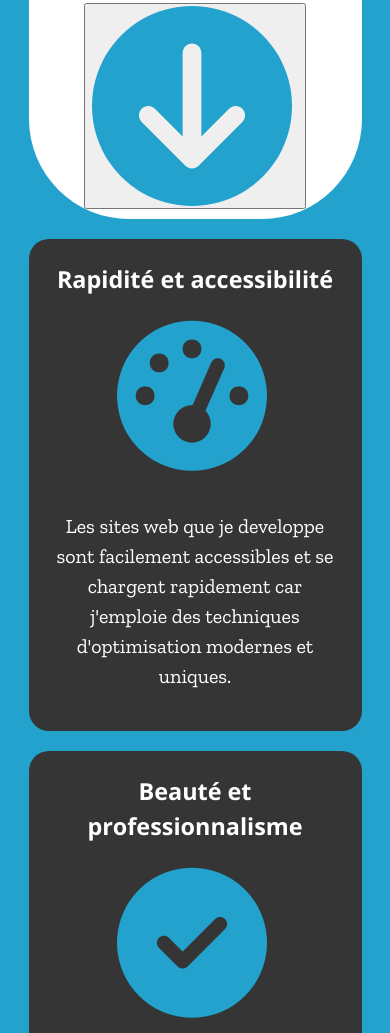
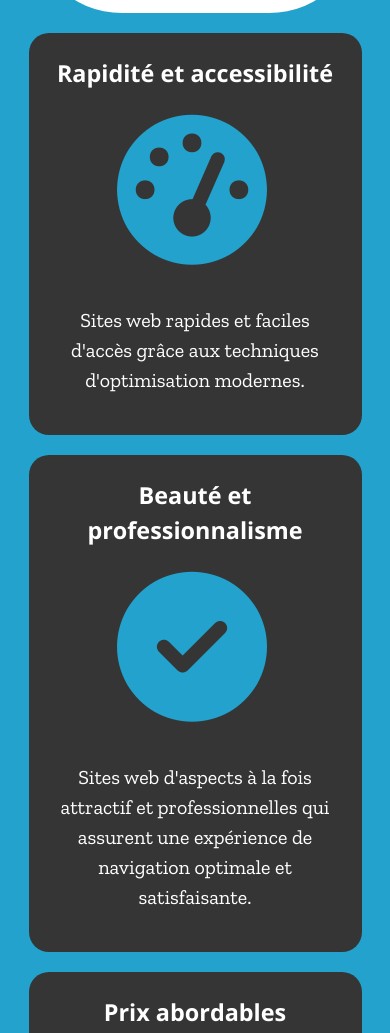
Before and after one commit to Sabaabdoulaye2/Portfolio, a plain HTML site: page index.html in a window 390 px wide. Shown: the part 2693-3726 px from the top of the page. Drawn offline with nearby package versions, Linux system fonts and the light colour scheme.

Commit message:
Updated index.html by removing font-awesome arrow in the middle and reducing navbar height for more readability of the website on smartphones

```diff
--- a/index.html
+++ b/index.html
@@ -113,26 +113,24 @@
       <section class="special-offer container--fluid color-accent">
         <div id="offer-heading" class="offer-heading container big-title">
           <h1 class="font-heading">Caractéristiques des sites que je développe</h1>
-          <button class="toggle-features"><a href="#autobiography"><span class="fas fa-arrow-circle-down"></span></a></button>
         </div>
         <article id="features" class="features grid-3">
           <div class="offer__item">
             <h3 class="offer__item-title">Rapidité et accessibilité</h3>
             <span class="offer__item-image fas fa-tachometer-alt"></span>
-            <p class="offer__item-description">Les sites web que je developpe sont facilement accessibles et se chargent rapidement car j'emploie
-              des techniques d'optimisation modernes et uniques.</p>
+            <p class="offer__item-description">Sites web rapides et faciles d'accès grâce aux techniques d'optimisation modernes.</p>
           </div>
           <div class="offer__item">
             <h3 class="offer__item-title">Beauté et professionnalisme</h3>
             <span class="offer__item-image fas fa-check-circle"></span>
-            <p class="offer__item-description">Je developpe des sites web d'aspects à la fois attractif et professionnelles
+            <p class="offer__item-description">Sites web d'aspects à la fois attractif et professionnelles
               qui assurent une expérience de navigation optimale et satisfaisante.
             </p>
           </div>
           <div class="offer__item">
             <h3 class="offer__item-title">Prix abordables</h3>
             <span class="offer__item-image fas fa-dollar-sign"></span>
-            <p class="offer__item-description">Mes prix très abordables.
+            <p class="offer__item-description">Sites web aux prix très abordables.
             </p>
           </div>
         </article>
```
